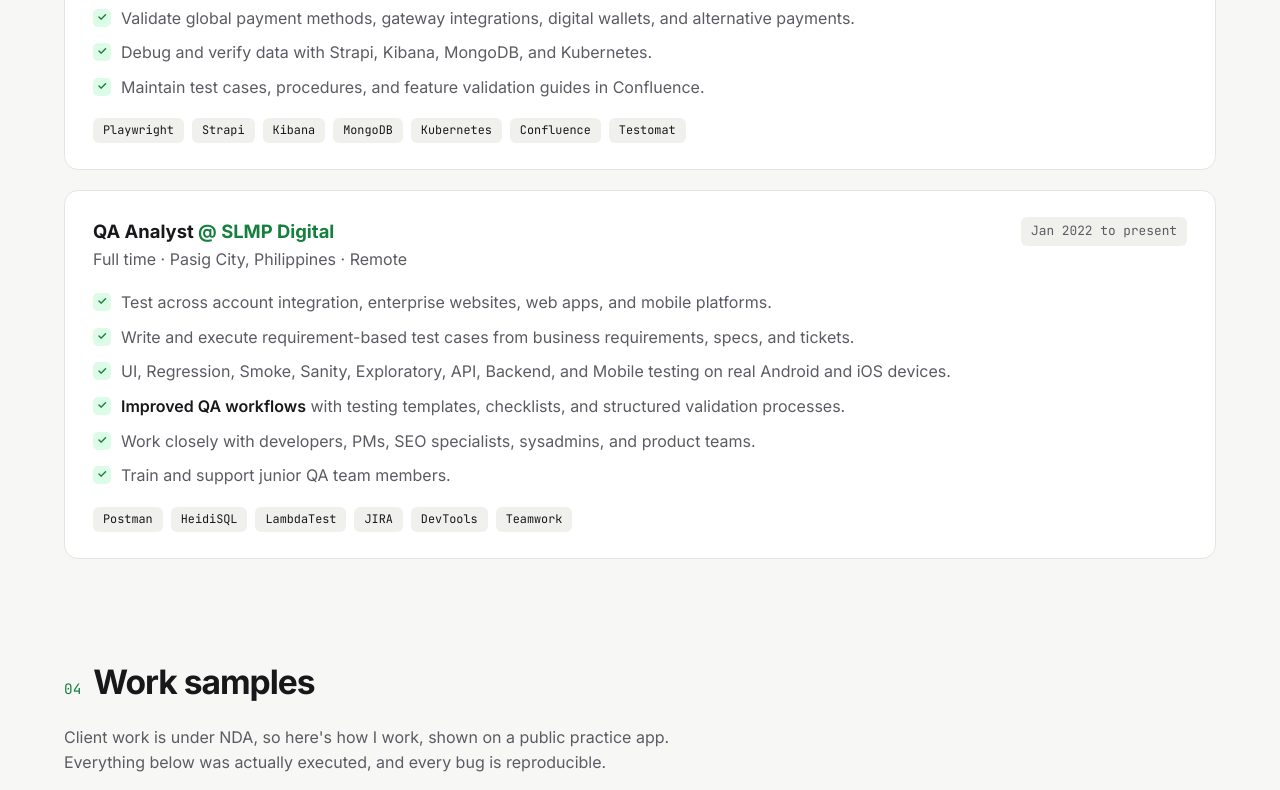
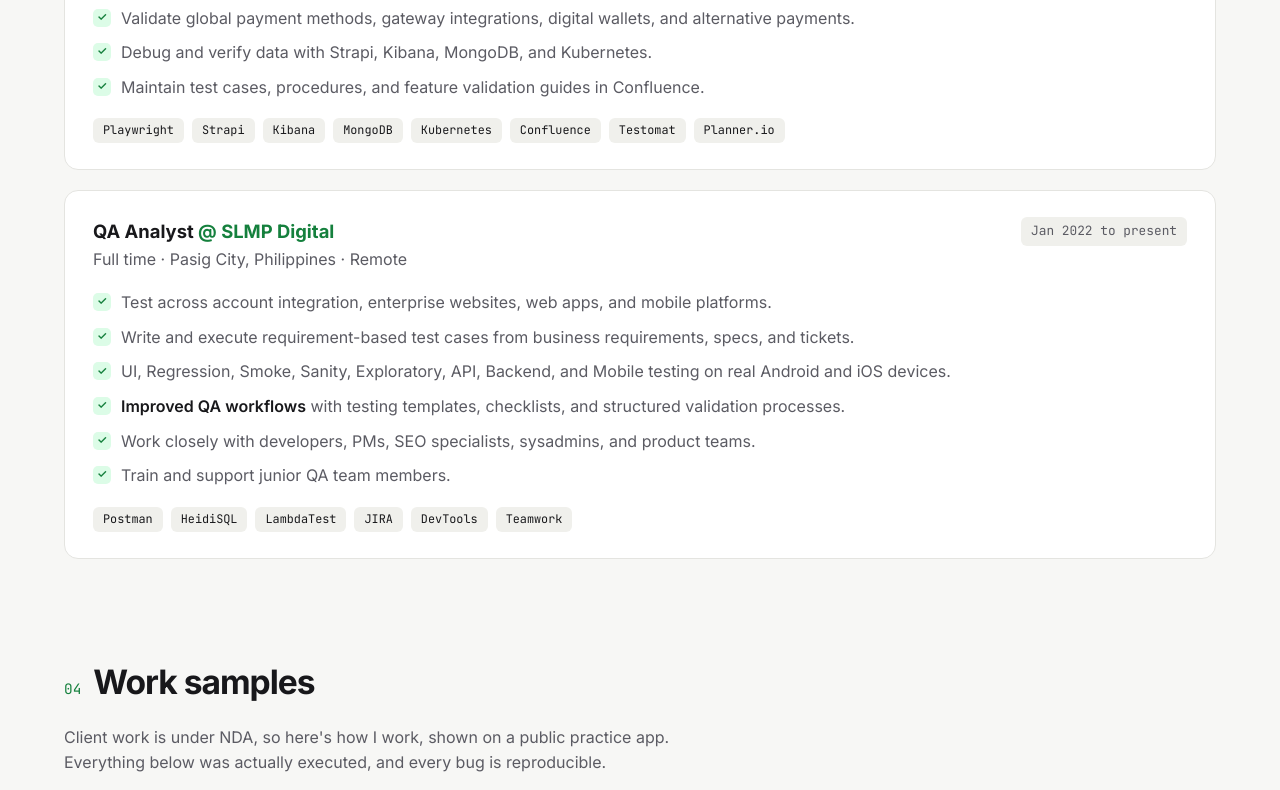
Before and after one commit to LanceVV20/LanceVV20.github.io, a plain HTML site: page index.html in a window 1280 px wide. Shown: the part 2450-3240 px from the top of the page. Drawn offline with Linux system fonts and the light colour scheme.

Commit message:
Add Planner.io to Kinguin tags and toolbox

```diff
--- a/index.html
+++ b/index.html
@@ -180,7 +180,7 @@
             <li>Maintain test cases, procedures, and feature validation guides in Confluence.</li>
           </ul>
           <div class="tags">
-            <span>Playwright</span><span>Strapi</span><span>Kibana</span><span>MongoDB</span><span>Kubernetes</span><span>Confluence</span><span>Testomat</span>
+            <span>Playwright</span><span>Strapi</span><span>Kibana</span><span>MongoDB</span><span>Kubernetes</span><span>Confluence</span><span>Testomat</span><span>Planner.io</span>
           </div>
         </article>
 
@@ -330,7 +330,7 @@
         <div class="tool-group"><h4>Data &amp; Infra</h4><div class="chips small"><span>MongoDB</span><span>HeidiSQL</span><span>Kibana</span><span>Kubernetes</span><span>Strapi</span><span>WordPress</span></div></div>
         <div class="tool-group"><h4>Devices &amp; Browsers</h4><div class="chips small"><span>LambdaTest</span><span>BrowserStack</span><span>Real Android &amp; iOS</span></div></div>
         <div class="tool-group"><h4>SEO &amp; Performance</h4><div class="chips small"><span>Screaming Frog</span><span>Google Lighthouse</span><span>PageSpeed Insights</span></div></div>
-        <div class="tool-group"><h4>Workflow</h4><div class="chips small"><span>JIRA</span><span>Confluence</span><span>Teamwork</span><span>Agile</span><span>Scrum</span><span>Kanban</span><span>Claude AI</span></div></div>
+        <div class="tool-group"><h4>Workflow</h4><div class="chips small"><span>JIRA</span><span>Confluence</span><span>Planner.io</span><span>Teamwork</span><span>Agile</span><span>Scrum</span><span>Kanban</span><span>Claude AI</span></div></div>
         <div class="tool-group"><h4>Programming</h4><div class="chips small"><span>JavaScript</span><span>Python</span><span>HTML</span><span>CSS</span><span>PHP</span></div></div>
       </div>
     </section>
```
Also changed, not shown: README.md.
